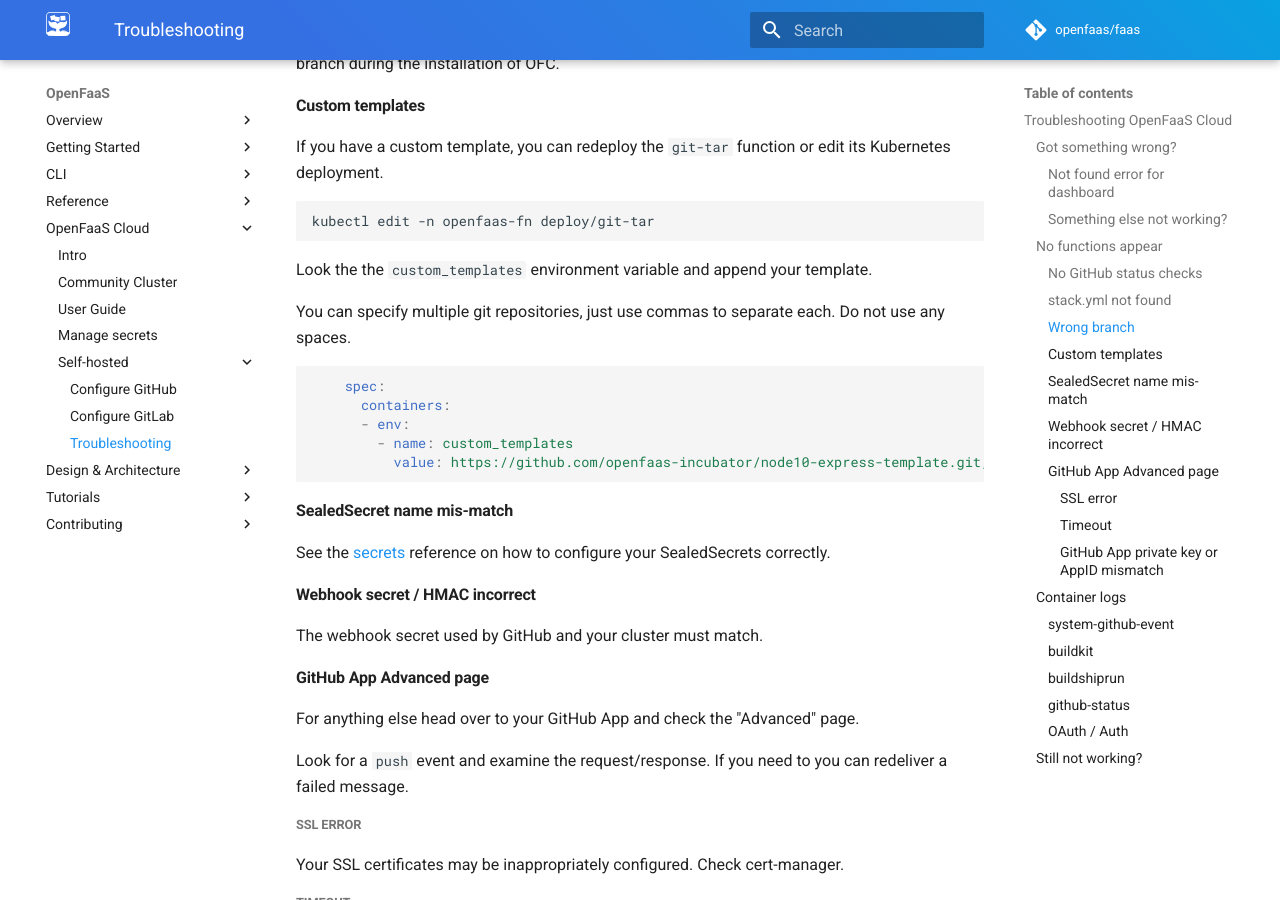
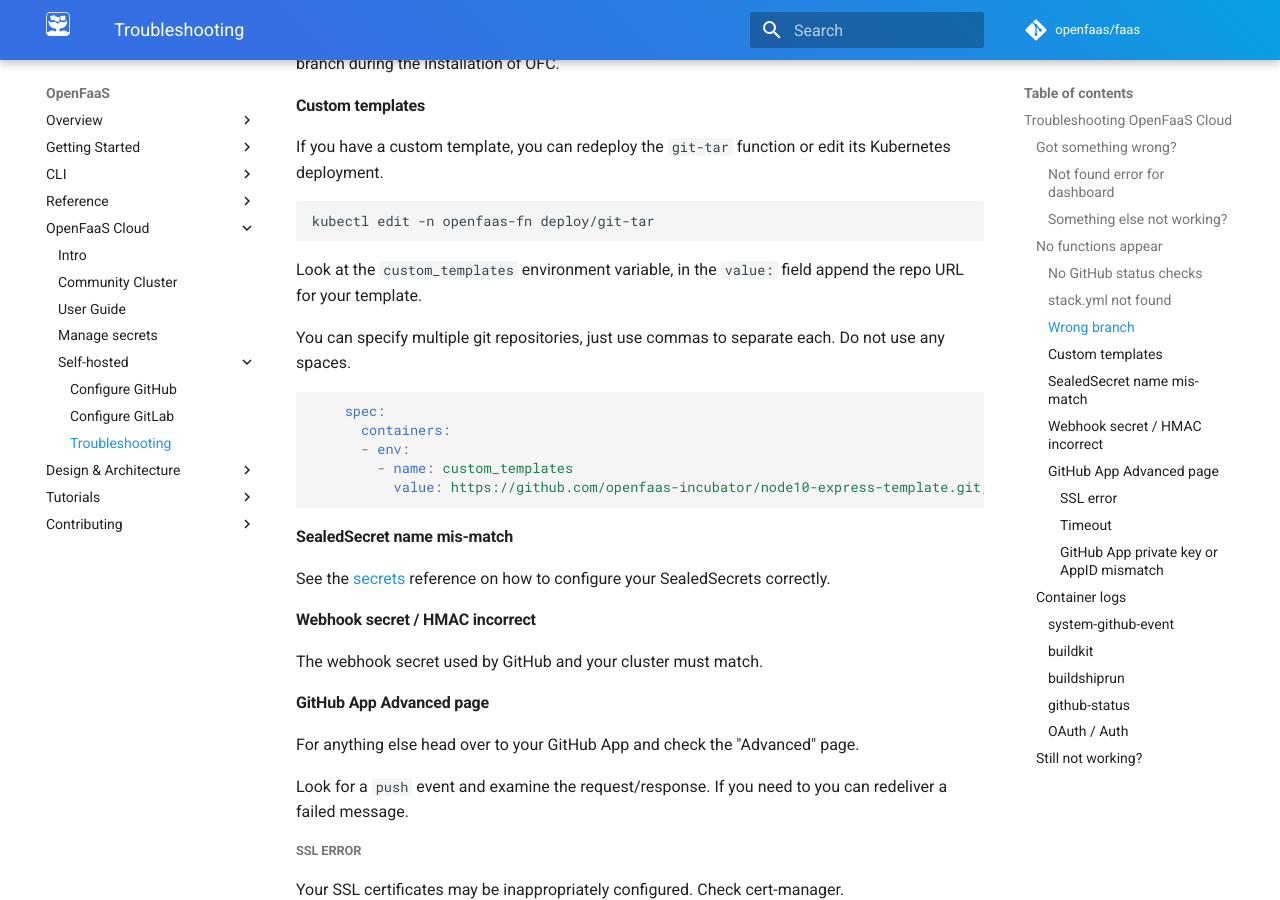
Before and after one commit to openfaas/docs, an MkDocs documentation site: the page built from docs/openfaas-cloud/self-hosted/troubleshoot.md, in a window 1280 px wide and 900 px high, scrolled down 1221 px. Built offline with MkDocs 1.6.1 and Material for MkDocs 9.7.7, drawn with Linux system fonts in a browser that asks for light colours; comment, search, counter and statistics services are not loaded.

Commit message:
Fix typo
Closes: #172, thanks @csakshaug

Signed-off-by: Alex Ellis (OpenFaaS Ltd) <alexellis2@gmail.com>

````diff
--- a/docs/openfaas-cloud/self-hosted/troubleshoot.md
+++ b/docs/openfaas-cloud/self-hosted/troubleshoot.md
@@ -46,7 +46,7 @@ If you have a custom template, you can redeploy the `git-tar` function or edit i
 kubectl edit -n openfaas-fn deploy/git-tar
 ```
 
-Look the the `custom_templates` environment variable and append your template.
+Look at the `custom_templates` environment variable, in the `value:` field append the repo URL for your template.
 
 You can specify multiple git repositories, just use commas to separate each. Do not use any spaces.
 
````
